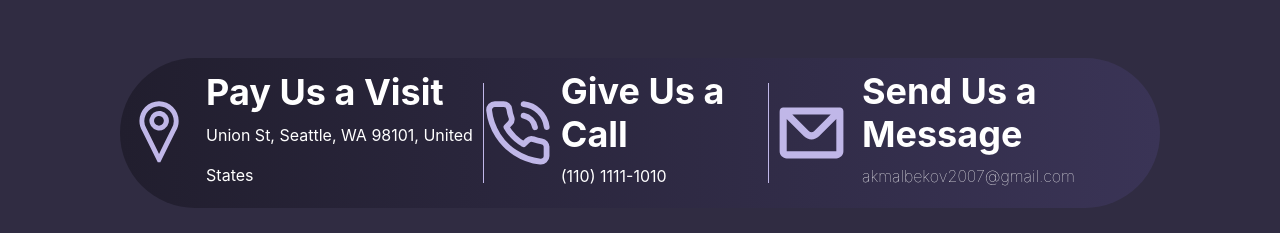
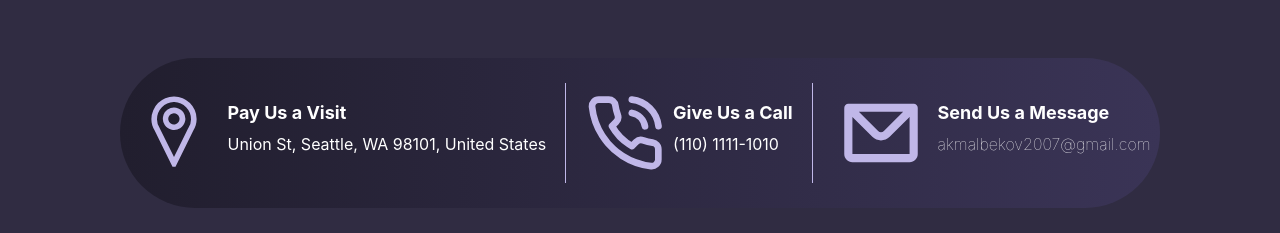
Before and after one commit to Akmalbekov070/Hydra.design, a Next.js app: page / in a window 1280 px wide. Shown: the part 617-850 px from the top of the page. Built offline with nearby package versions, Linux system fonts and the light colour scheme.

Commit message:
footer media

```diff
--- a/src/components/Footer/Footer.jsx
+++ b/src/components/Footer/Footer.jsx
@@ -32,7 +32,7 @@ export default function Footer() {
 			w={'full'}
 			h={'150px'}
 			bgGradient='linear(to-l, #3A3456, #211E2E)'
-			display={'flex'}
+			display={{ md: 'flex', base: 'block' }}
 			justifyContent={'space-around'}
 			borderRadius={'200px'}
 			alignItems={'center'}
@@ -42,29 +42,35 @@ export default function Footer() {
 			<HStack>
 				<VscLocation color='#C0B7E8' size={'90'} />
 				<Box>
-					<Heading color={'white'}>Pay Us a Visit</Heading>
+					<Heading color={'white'} fontSize={{ xl: '', base: 'lg' }}>
+						Pay Us a Visit
+					</Heading>
 					<Text fontWeight={'400'} fontStyle={'inherit'} fontFamily={'inherit'} lineHeight={10}>
 						Union St, Seattle, WA 98101, United States
 					</Text>
 				</Box>
 			</HStack>
 			{/* line------ */}
-			<Box w={'1px'} h={'100px'} bg={'#C0B7E8'}></Box>
+			<Box w={'1px'} h={'100px'} display={{ xl: 'flex', base: 'none' }} bg={'#C0B7E8'}></Box>
 			{/* Phone page--- */}
 			<HStack>
 				<LuPhoneCall color='#C0B7E8' size={'80'} />
 				<Box>
-					<Heading color={'white'}>Give Us a Call</Heading>
+					<Heading color={'white'} fontSize={{ xl: '', base: 'lg' }}>
+						Give Us a Call
+					</Heading>
 					<Text fontWeight={'400'} fontStyle={'inherit'} fontFamily={'inherit'} lineHeight={10}>
 						(110) 1111-1010
 					</Text>
 				</Box>
 			</HStack>
-			<Box w={'1px'} h={'100px'} bg={'#C0B7E8'}></Box>
+			<Box w={'1px'} h={'100px'} display={{ xl: 'flex', base: 'none' }} bg={'#C0B7E8'}></Box>
 			<HStack>
 				<CgMail color='#C0B7E8' size={'98'} />
 				<Box>
-					<Heading color={'white'}>Send Us a Message</Heading>
+					<Heading color={'white'} fontSize={{ xl: '', base: 'lg' }}>
+						Send Us a Message
+					</Heading>
 					<Text fontWeight={'100'} fontStyle={'inherit'} fontFamily={'inherit'} lineHeight={10}>
 						akmalbekov2007@gmail.com
 					</Text>
--- a/src/components/Header/Header.jsx
+++ b/src/components/Header/Header.jsx
@@ -6,7 +6,7 @@ export default function Header() {
 	return (
 		<Box w={'full'} display={'flex'} justifyContent={'space-between'} alignItems={'center'}>
 			<HStack>
-				<Image w={{ md: '', base: '100px' }} src={'https://i.postimg.cc/B6hxGvCP/Frame.png'} alt='Logo' />
+				<Image w={{ md: '', base: '100px' }} src={'https://i.postimg.cc/BnkShYLC/Frame.png'} alt='Logo' />
 				<Heading
 					bgGradient='linear(to-l, #C0B7E8, #8176AF)'
 					bgClip='text'
--- a/src/components/Users/Users.jsx
+++ b/src/components/Users/Users.jsx
@@ -15,7 +15,7 @@ export default function Users() {
 					w={'400px'}
 					h={'300px'}
 					backgroundSize={'cover'}
-					src={'https://i.postimg.cc/Ls3tNDYT/Mask-group.png'}
+					src={'https://i.postimg.cc/DyCyGy7H/Mask-group.png'}
 					alt='Image'
 				/>
 			</Box>
@@ -59,7 +59,7 @@ export default function Users() {
 				</HStack>
 			</Box>
 			<Box pt={'70px'} display={{ md: 'flex', base: 'none' }}>
-				<Image w={'full'} h={'400px'} backgroundSize={'cover'} src={'https://i.postimg.cc/Ls3tNDYT/Mask-group.png'} alt='Image' />
+				<Image w={'full'} h={'400px'} backgroundSize={'cover'} src={'https://i.postimg.cc/DyCyGy7H/Mask-group.png'} alt='Image' />
 			</Box>
 		</Box>
 	);
```
